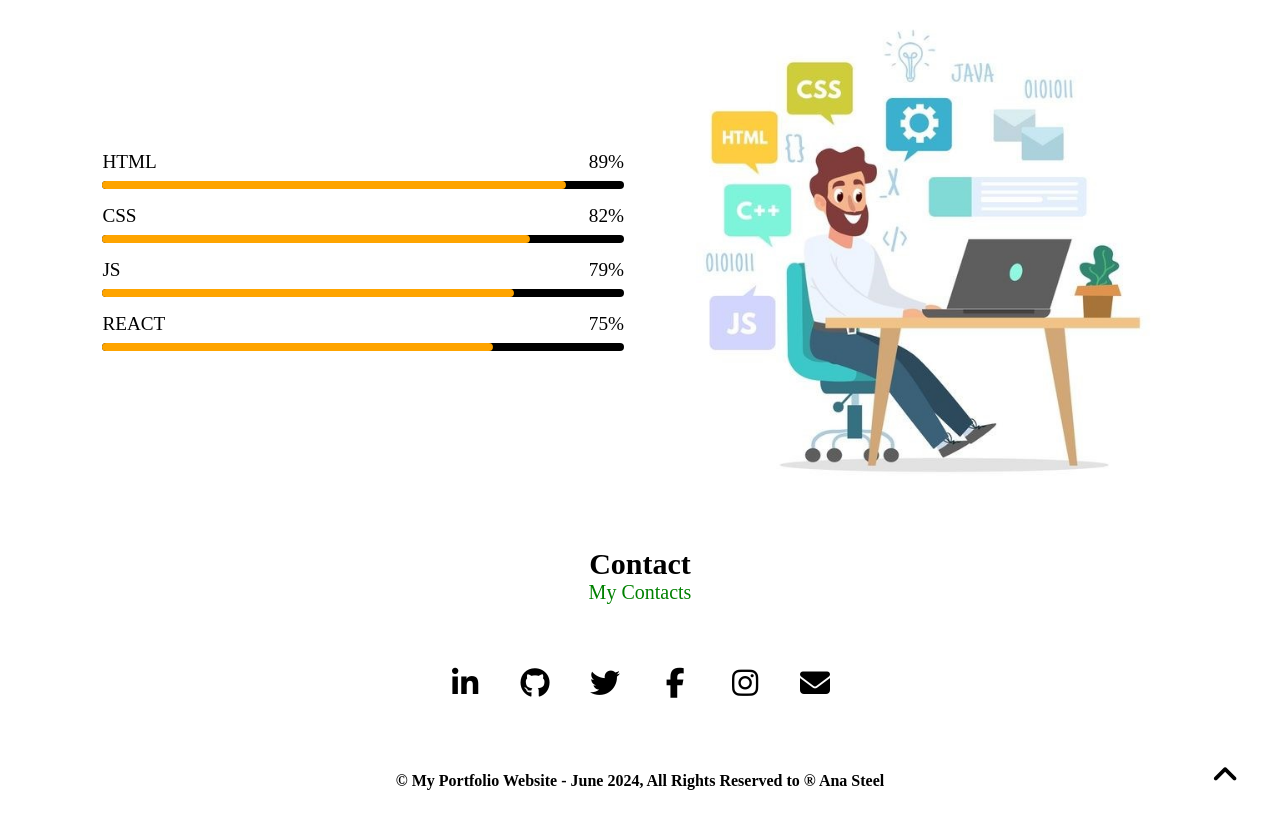
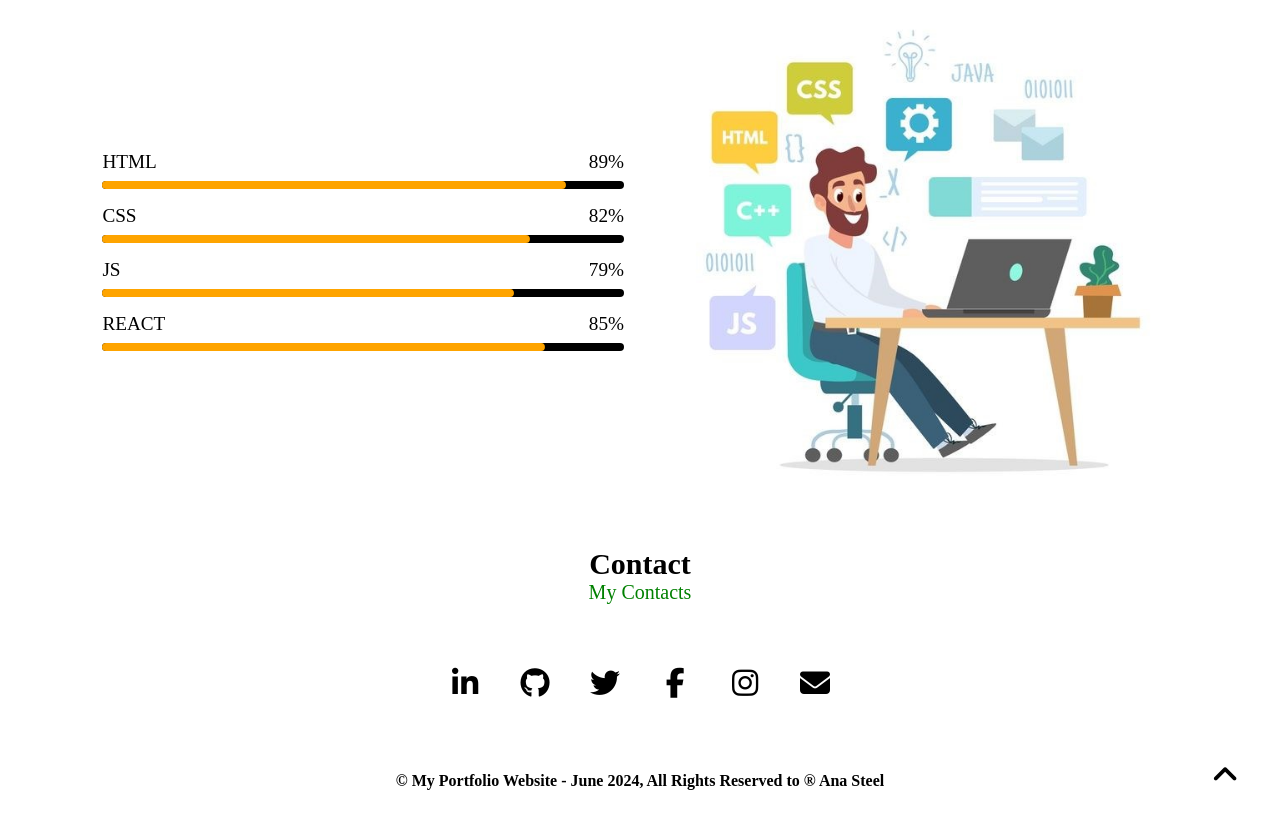
Before and after one commit to Rekhana1603/portfolio, a plain HTML site: page index.html in a window 1280 px wide. Shown: the part 1247-2075 px from the top of the page. Drawn offline with nearby package versions, Linux system fonts and the light colour scheme; a web font is replaced by a local one.

Commit message:
portfolio v2

```diff
--- a/index.html
+++ b/index.html
@@ -122,7 +122,7 @@
                     <!-- react bar -->
                     <div class="bars">
                         <h3 class="bar-head">REACT</h3>
-                        <span class="bar-percent">75%</span>
+                        <span class="bar-percent">85%</span>
                         <div class="base-bar"></div>
                         <div data-aos="zoom-in-right" data-aos-duration="3000" class="base-bar react-bar"></div>
 
--- a/style.css
+++ b/style.css
@@ -166,7 +166,7 @@ font-size: 1.2rem;
 }
 .react-bar{
     background-color: orange;
-    width: 75%;
+    width: 85%;
 }
 #contact{
     margin: 5% 8%;
```
